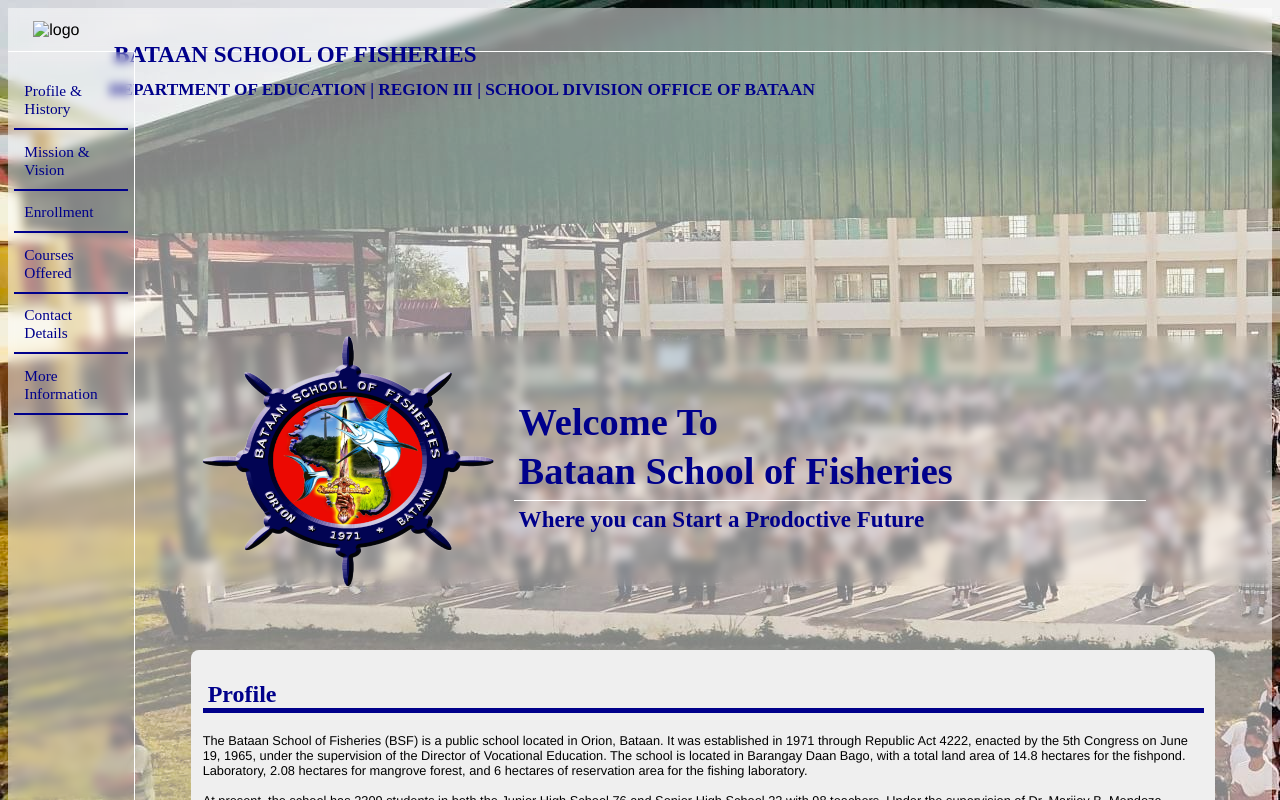
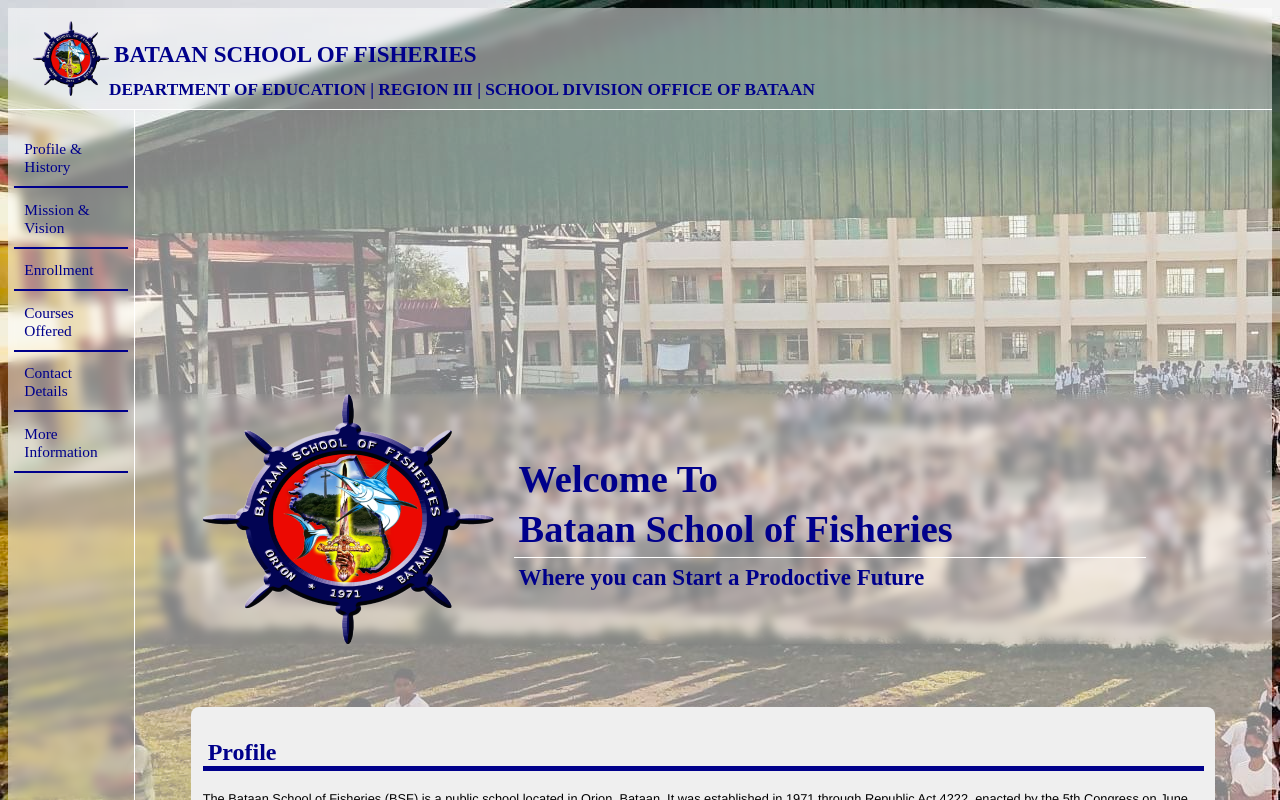
Before and after one commit to VanityDanny/BSF-Website, a plain HTML site: page index.html in a window 1280 px wide. Drawn offline with Linux system fonts and the light colour scheme.

Commit message:
Immediate Bug Fix

```diff
--- a/index.html
+++ b/index.html
@@ -16,7 +16,7 @@ alert("Notice: This Website is still under development and incompatible in small
 <p  id="topp"></p>
 <div class="body">
 <div class="bread">
-<img src="assets/BSF Logo.png" id="header" alt="logo" class="logo">
+<img src="BSF Logo.png" id="header" alt="logo" class="logo">
 <header class="top">
 <h1 id="top">BATAAN SCHOOL OF FISHERIES</h1>
 <h2>DEPARTMENT OF EDUCATION | REGION III | SCHOOL DIVISION OFFICE OF BATAAN</h2>
```
